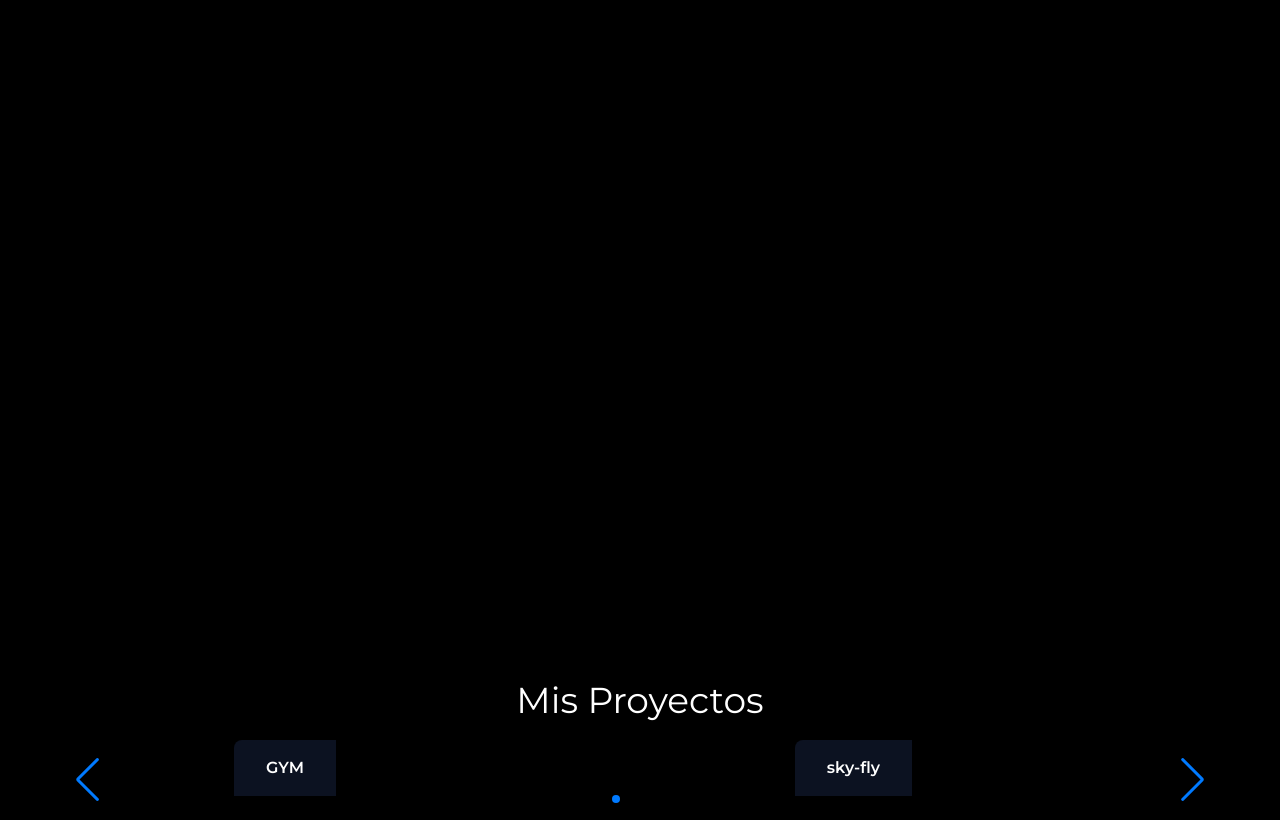
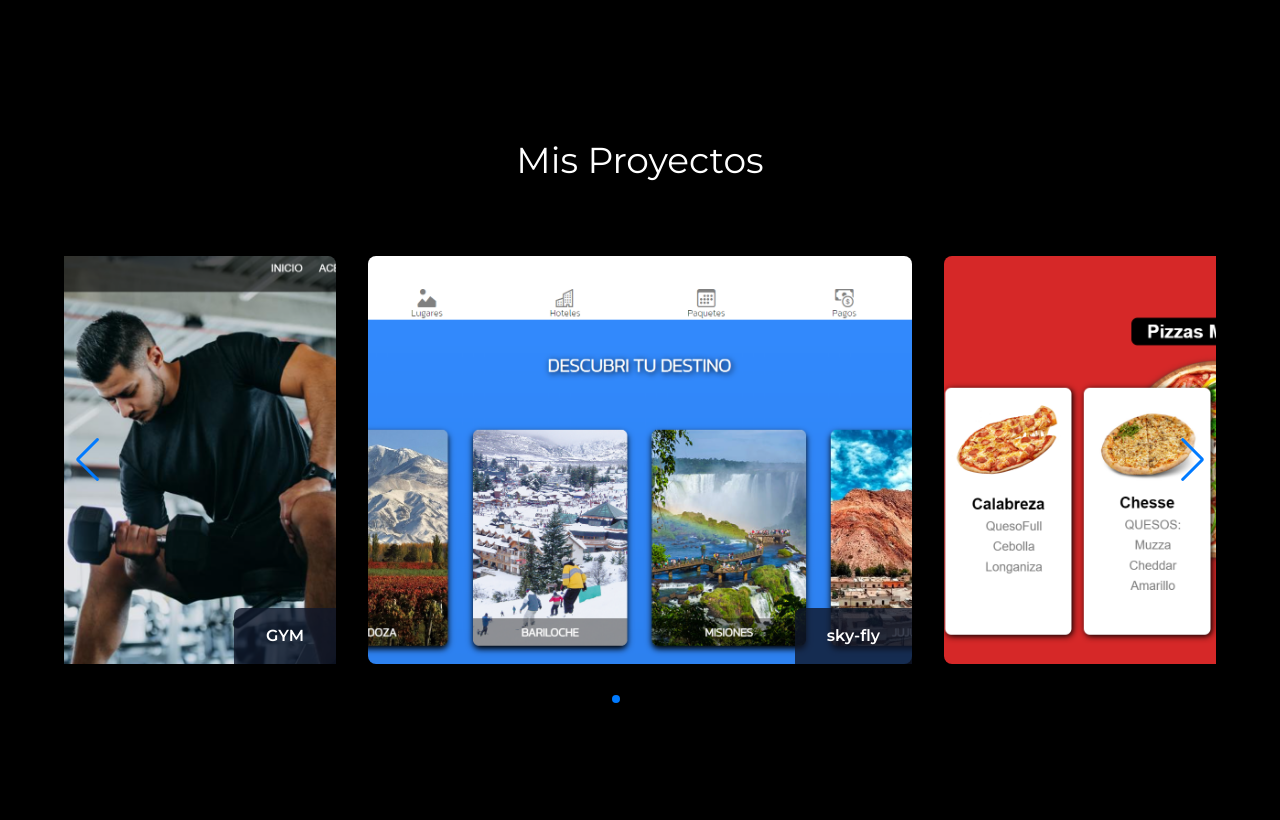
Before and after one commit to MAS234/porfolio, a React (Create React App) app: page / in a window 1280 px wide. Shown: the part 1580-2400 px from the top of the page. Built offline with nearby package versions, Linux system fonts and the light colour scheme.

Commit message:
cambios2

```diff
--- a/src/componentes/Projects.jsx
+++ b/src/componentes/Projects.jsx
@@ -6,7 +6,7 @@ export default function Projects() {
   return (
 
     <div className='w-full h-screen bg-black flex justify-center items-center flex-col '>
-      <h2 className='mt-[50%] text-2xl text-white md:text-4xl text-semibold md:p-5 ' id='proyectos'>Mis Proyectos</h2>
+      <h2 className='mt-[50%] md:mt-0 text-2xl text-white md:text-4xl text-semibold md:p-5 ' id='proyectos'>Mis Proyectos</h2>
       <Carrusel/>
     </div>
   )
```
